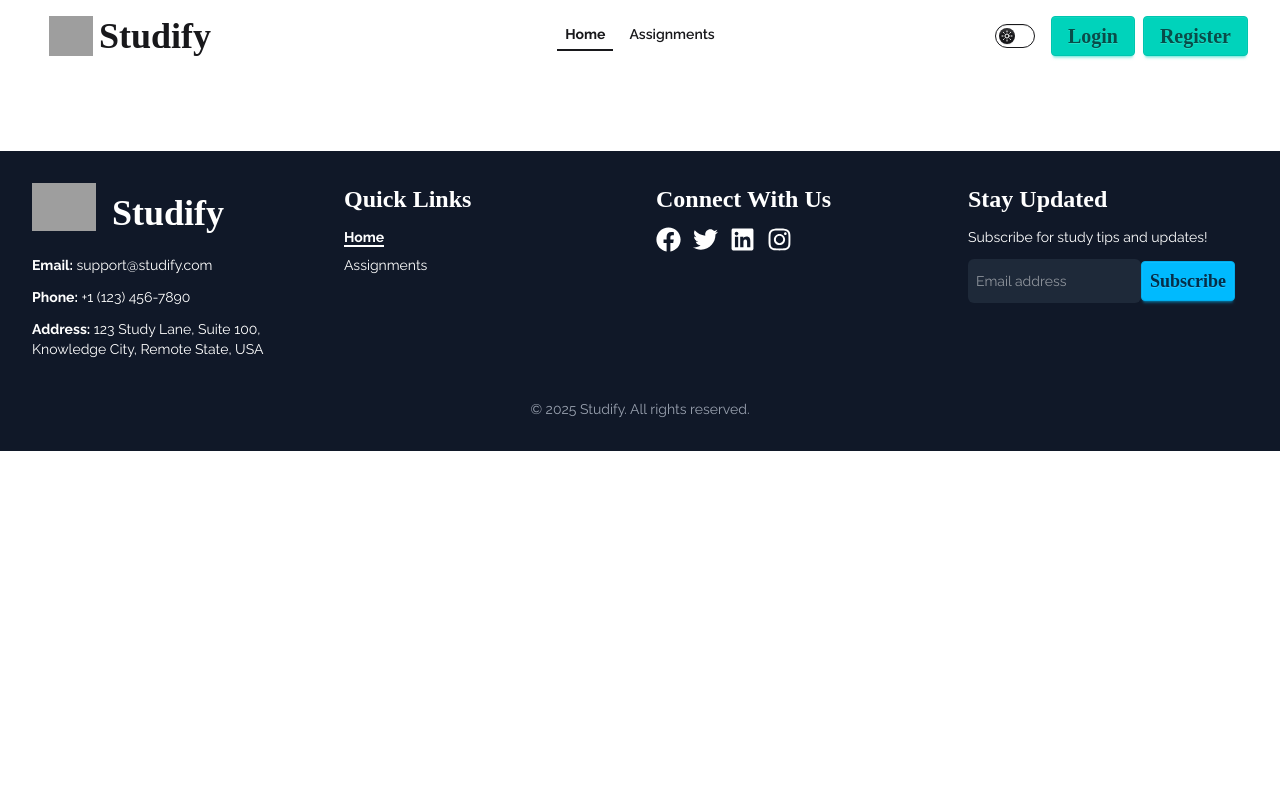
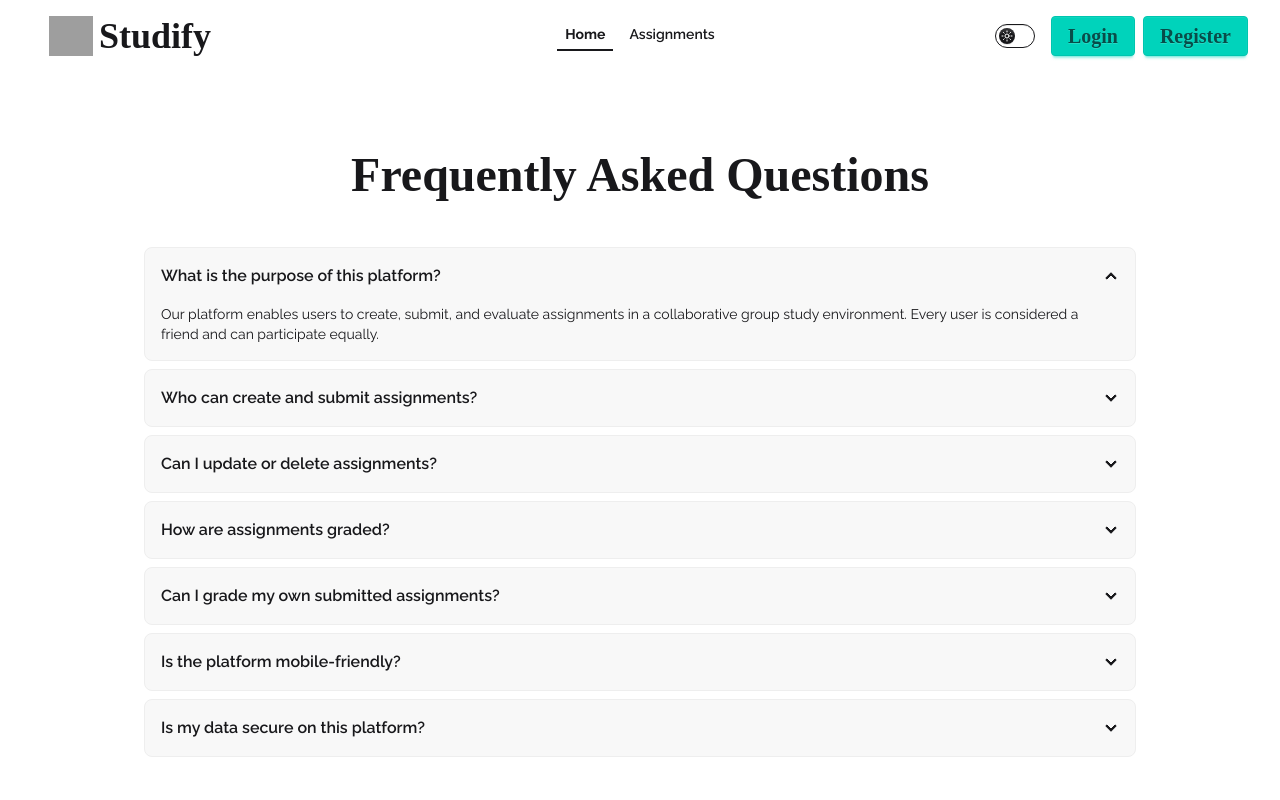
Before and after one commit to SarfarazAkram17/Studify, a React (Vite) app: page / in a window 1280 px wide. Shown: the top 800 px of the page. Built offline with nearby package versions, Linux system fonts and the light colour scheme; no server answers; grey boxes are pictures that could not be loaded; a web font is replaced by a local one.

Commit message:
make Faq section on home page

```diff
--- /dev/null
+++ b/src/Pages/Home/Banner.jsx
@@ -0,0 +1,11 @@
+import React from 'react';
+
+const Banner = () => {
+    return (
+        <div>
+
+        </div>
+    );
+};
+
+export default Banner;
--- /dev/null
+++ b/src/Pages/Home/Faq.jsx
@@ -0,0 +1,86 @@
+import React from "react";
+
+const Faq = () => {
+  return (
+    <div className="my-12">
+      <h1 className="mb-12 text-center text-4xl md:text-5xl font-bold">
+        Frequently Asked Questions
+      </h1>
+      <div className="collapse collapse-arrow bg-base-200 border border-base-300 mb-2">
+        <input type="radio" name="my-accordion-2" defaultChecked />
+        <div className="collapse-title font-semibold">
+          What is the purpose of this platform?
+        </div>
+        <div className="collapse-content text-sm">
+          Our platform enables users to create, submit, and evaluate assignments
+          in a collaborative group study environment. Every user is considered a
+          friend and can participate equally.
+        </div>
+      </div>
+      <div className="collapse collapse-arrow bg-base-200 border border-base-300 mb-2">
+        <input type="radio" name="my-accordion-2" />
+        <div className="collapse-title font-semibold">
+          Who can create and submit assignments?
+        </div>
+        <div className="collapse-content text-sm">
+          Any registered and logged-in user can create and submit assignments
+          using a Google Docs link and personal notes.
+        </div>
+      </div>
+      <div className="collapse collapse-arrow bg-base-200 border border-base-300 mb-2">
+        <input type="radio" name="my-accordion-2" />
+        <div className="collapse-title font-semibold">
+          Can I update or delete assignments?
+        </div>
+        <div className="collapse-content text-sm">
+          Yes, but only the user who created the assignment can delete or update
+          it. This ensures that ownership and security are maintained.
+        </div>
+      </div>
+      <div className="collapse collapse-arrow bg-base-200 border border-base-300 mb-2">
+        <input type="radio" name="my-accordion-2" />
+        <div className="collapse-title font-semibold">
+          How are assignments graded?
+        </div>
+        <div className="collapse-content text-sm">
+          Users can grade assignments submitted by others. Once evaluated, the
+          status of the assignment changes from "pending" to "completed", and
+          feedback with marks is saved.
+        </div>
+      </div>
+      <div className="collapse collapse-arrow bg-base-200 border border-base-300 mb-2">
+        <input type="radio" name="my-accordion-2" />
+        <div className="collapse-title font-semibold">
+          Can I grade my own submitted assignments?
+        </div>
+        <div className="collapse-content text-sm">
+          No. Users are restricted from grading their own submissions to
+          maintain fairness and integrity in the evaluation process.{" "}
+        </div>
+      </div>
+      <div className="collapse collapse-arrow bg-base-200 border border-base-300 mb-2">
+        <input type="radio" name="my-accordion-2" />
+        <div className="collapse-title font-semibold">
+          Is the platform mobile-friendly?
+        </div>
+        <div className="collapse-content text-sm">
+          Yes, the entire website is fully responsive and works smoothly on
+          desktops, tablets, and mobile devices.{" "}
+        </div>
+      </div>
+      <div className="collapse collapse-arrow bg-base-200 border border-base-300 mb-2">
+        <input type="radio" name="my-accordion-2" />
+        <div className="collapse-title font-semibold">
+          Is my data secure on this platform?
+        </div>
+        <div className="collapse-content text-sm">
+          Absolutely. We use Firebase Authentication, JWT tokens for route
+          protection, and environment variables to secure sensitive credentials
+          like Firebase config and MongoDB connection.
+        </div>
+      </div>
+    </div>
+  );
+};
+
+export default Faq;
--- /dev/null
+++ b/src/Pages/Home/Features.jsx
@@ -0,0 +1,11 @@
+import React from 'react';
+
+const Features = () => {
+    return (
+        <div>
+
+        </div>
+    );
+};
+
+export default Features;
--- a/src/Pages/Home/Home.jsx
+++ b/src/Pages/Home/Home.jsx
@@ -1,9 +1,14 @@
 import React from 'react';
+import Banner from './Banner';
+import Faq from './Faq';
+import Features from './Features';
 
 const Home = () => {
     return (
-        <div>
-
+        <div className='max-w-5xl mx-auto px-4'>
+            <Banner></Banner>
+            <Features></Features>
+            <Faq></Faq>
         </div>
     );
 };
--- a/src/Shared/Navbar/Navbar.jsx
+++ b/src/Shared/Navbar/Navbar.jsx
@@ -148,7 +148,14 @@ const Navbar = () => {
                 </label>
               )}
             </div>
-            {!user && (
+            {user ? (
+              <button
+                onClick={handleLogout}
+                className="btn block lg:hidden btn-error text-xl my-2"
+              >
+                Log Out
+              </button>
+            ) : (
               <Link to="/register" className="lg:hidden block my-2">
                 <button className="btn btn-accent text-xl">Register</button>
               </Link>
@@ -241,7 +248,10 @@ const Navbar = () => {
                 {profileLinks}
               </ul>
             </div>
-            <button onClick={handleLogout} className="btn btn-error text-xl">
+            <button
+              onClick={handleLogout}
+              className="btn hidden lg:block btn-error text-xl"
+            >
               Log Out
             </button>
           </div>
```
